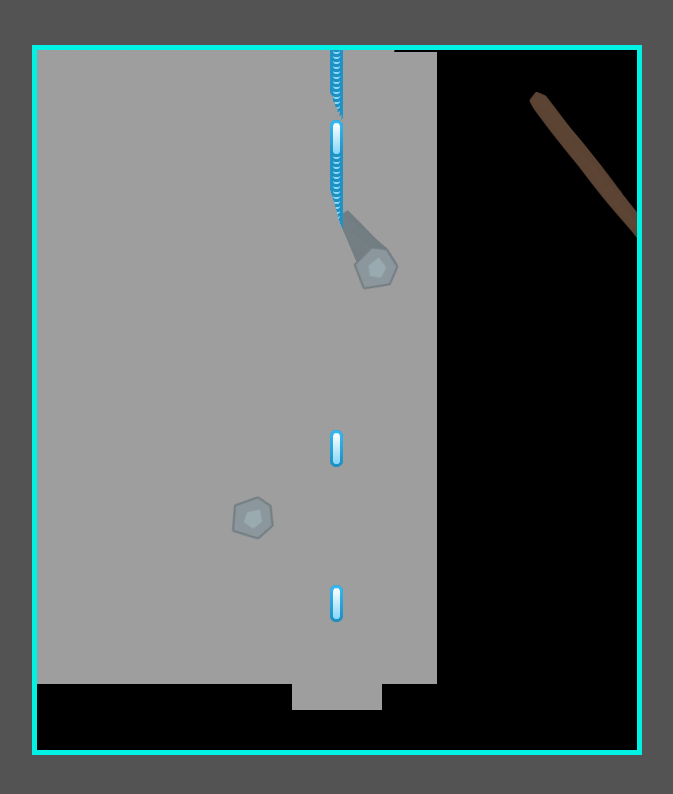
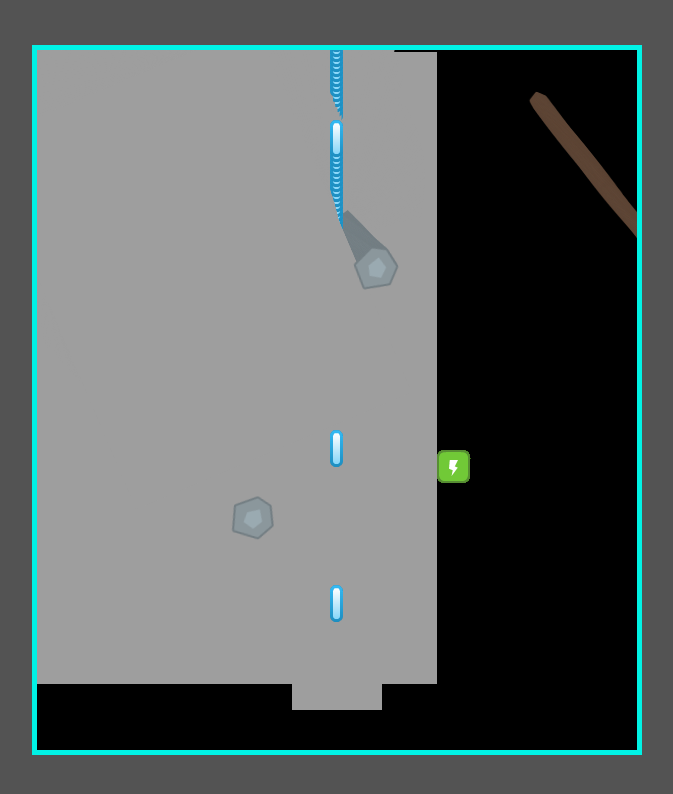
Before and after one commit to MichalGoly/SpaceShooter, a plain HTML site: page index.html in a window 1280 px wide. Both pictures are taken after a click on the link "Start Game". Shown: the whole page, without its empty margins (303-976 px from the left). Drawn offline with nearby package versions, Linux system fonts and the light colour scheme.

Commit message:
powerUp initial implementation

```diff
--- a/index.html
+++ b/index.html
@@ -18,6 +18,7 @@
     <script src="js/spacecraft.js"></script>
     <script src="js/bullet.js"></script>
     <script src="js/meteor.js"></script>
+    <script src="js/powerUp.js"></script>
 
     <script>
         $(document).ready(function () {
--- a/js/assetsManager.js
+++ b/js/assetsManager.js
@@ -43,4 +43,10 @@ AssetsManager.prototype.loadAll = function() {
     this.images["meteorMedium"].src = "assets/PNG/Meteors/meteorGrey_med1.png";
     this.images["meteorTiny"] = new Image();
     this.images["meteorTiny"].src = "assets/PNG/Meteors/meteorBrown_tiny1.png";
+
+    // power ups
+    this.images["shieldPower"] = new Image();
+    this.images["shieldPower"].src = "assets/PNG/Power-ups/powerupYellow_shield.png";
+    this.images["boltPower"] = new Image();
+    this.images["boltPower"].src = "assets/PNG/Power-ups/powerupGreen_bolt.png";
 };
--- a/js/game.js
+++ b/js/game.js
@@ -26,6 +26,9 @@ Game.prototype.newGame = function() {
     this.meteors.push(new Meteor(190, 50, "medium", this.assetsManager));
     this.meteors.push(new Meteor(500, 50, "tiny", this.assetsManager));
     this.meteors.push(new Meteor(300, 300, "medium", this.assetsManager));
+
+    this.powerUps = [];
+    this.powerUps.push(new PowerUp(400, 400, "boltPower", this.assetsManager));
 
     this.collisionManager = new CollisionManager(this);
 };
@@ -62,4 +65,8 @@ Game.prototype.render = function() {
     for (var i = 0; i < this.meteors.length; i++) {
         this.meteors[i].draw(this.context);
     }
+
+    for (var i = 0; i < this.powerUps.length; i++) {
+        this.powerUps[i].draw(this.context);
+    }
 };
--- /dev/null
+++ b/js/powerUp.js
@@ -0,0 +1,17 @@
+var PowerUp = function(xPosition, yPosition, type, assetsManager) {
+    this.xPosition = xPosition;
+    this.yPosition = yPosition;
+    this.type = type;
+    this.assetsManager = assetsManager;
+    this.width = 34;
+    this.height = 33;
+};
+
+PowerUp.prototype.update = function() {
+    // could be used in the future
+};
+
+PowerUp.prototype.draw = function(ctx) {
+    ctx.drawImage(this.assetsManager.images[this.type], this.xPosition, this.yPosition,
+        this.width, this.height);
+};
--- a/js/spacecraft.js
+++ b/js/spacecraft.js
@@ -26,7 +26,7 @@ var Spacecraft = function(canvas, inputManager, assetsManager) {
 
     this.isShieldAnimating = false;
     this.isShieldUp = false;
-    this.shieldDuriation = 5000;
+    this.shieldDuriation = 10000;
     this.shieldDelayTimer = 0;
     this.shieldIndex = 0;
 
@@ -78,6 +78,7 @@ Spacecraft.prototype.update = function(delta) {
         if (this.shieldDelayTimer > 500) {
             if (this.shieldIndex < 3) {
                 this.shieldIndex++;
+                console.log("Shield Up: " + this.shieldIndex);
             } else {
                 this.isShieldUp = true;
                 this.isShieldAnimating = false;
@@ -92,10 +93,13 @@ Spacecraft.prototype.update = function(delta) {
         if (this.shieldDelayTimer > 500) {
             if (this.shieldIndex > 0) {
                 this.shieldIndex--;
+                console.log("Shield down: " + this.shieldIndex);
             } else {
                 this.shieldUp = false;
                 this.isShieldAnimating = false;
             }
+
+            this.shieldDelayTimer = 0;
         }
     } else if (this.isShieldUp) {
         // count time
```
